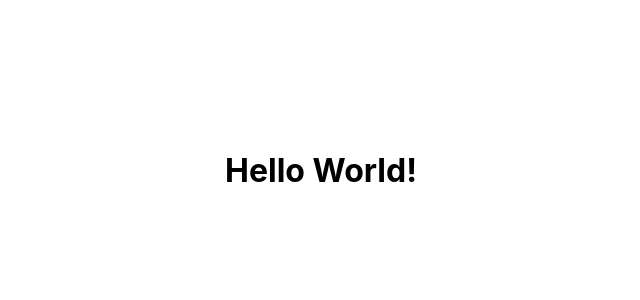
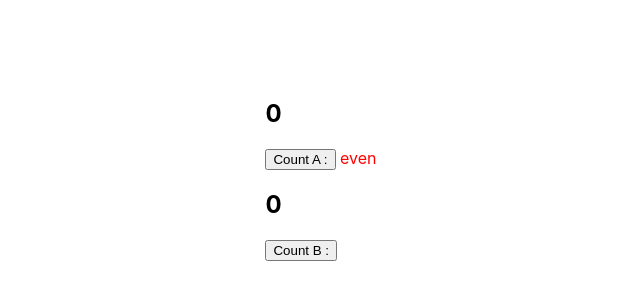
Before and after one commit to amit-negi-23/React-Hooks, a React (Create React App) app: page / in a window 1280 px wide. Shown: the part 230-530 px from the top of the page, without its empty margins (319-959 px from the left). Built offline with nearby package versions, Linux system fonts and the light colour scheme.

Commit message:
Example 1: useMemo()

```diff
--- /dev/null
+++ b/src/4_useMemo/learningHook.jsx
@@ -0,0 +1,34 @@
+import React, { useState, useMemo } from 'react'
+
+export default function Learning_useMemo() {
+    const [countA, setCountA] = useState(0)
+    const [countB, setCountB] = useState(0)
+
+    const handleCountA = () => {
+        setCountA(countA + 1)
+    }
+
+    const handleCountB = () => {
+        setCountB(countB + 1)
+    }
+
+    const isEven = useMemo(() =>{
+        let i = 0
+        while(i<1000000000){
+            i++
+        }
+        console.log("Expensive Task running..")
+     return   countA % 2 ==0
+    }, [countA])
+
+  return (
+    <div>
+        <h2>  {countA} </h2>
+        <button onClick={handleCountA}>Count A :</button>
+        <span style={{color:"red"}}>{isEven ? ' even' : ' Odd'}</span>
+
+        <h2> {countB} </h2>
+        <button onClick={handleCountB}>Count B : </button>
+    </div>
+  )
+}
--- a/src/App.js
+++ b/src/App.js
@@ -1,9 +1,10 @@
+import Learning_useMemo from "./4_useMemo/learningHook";
 import "./App.css";
 
 function App() {
   return (
     <div className="container">
-        <h1>Hello World!</h1>
+        <Learning_useMemo/>
     </div>
   );
 }
```
Also changed, not shown: 1 other file (tests, documents, lock files or other folders).
